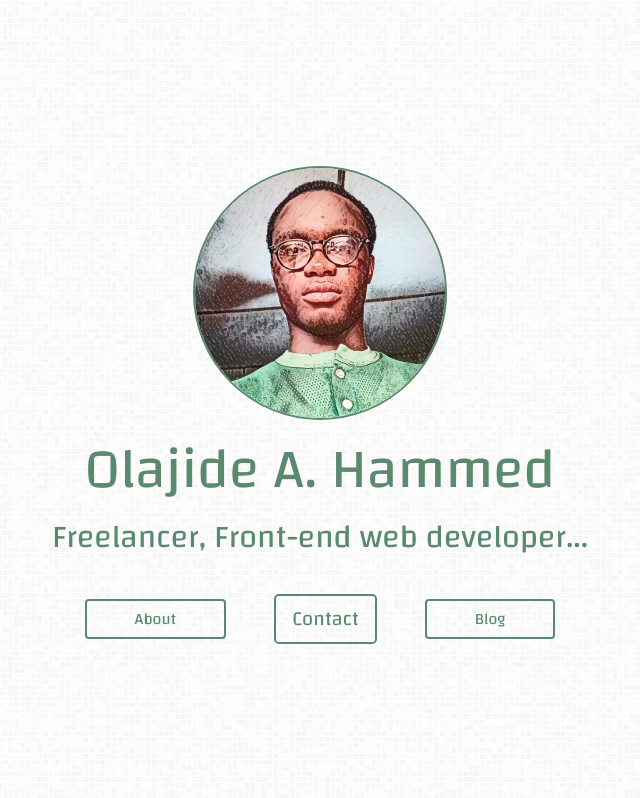
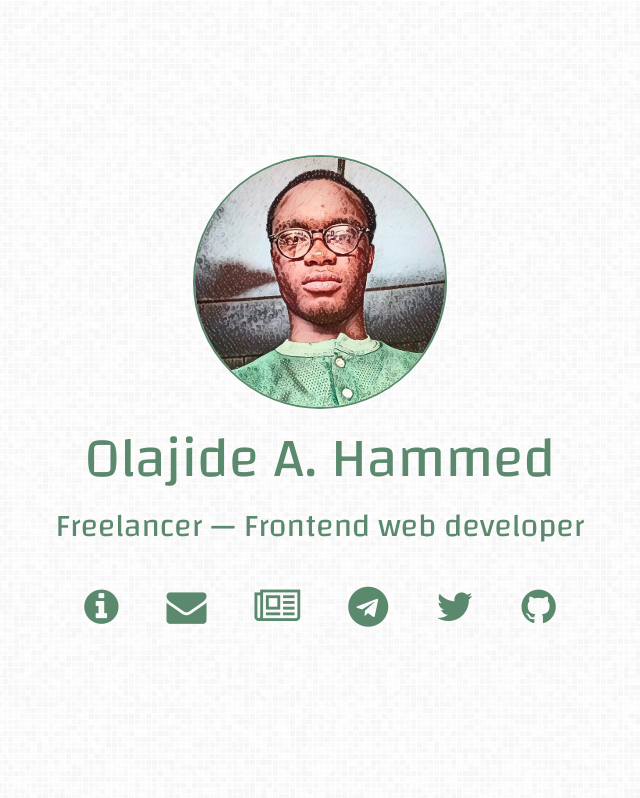
Before and after one commit to OgbeniHMMD/hmmd.xyz, a Nuxt app: page / in a window 1280 px wide. Shown: the top 798 px of the page, without its empty margins (320-960 px from the left). Built offline with nearby package versions, Linux system fonts and the light colour scheme; what vue-disqus would draw is missing.

Commit message:
Relaced links with icons

```diff
--- a/components/TheHeader.vue
+++ b/components/TheHeader.vue
@@ -4,7 +4,7 @@
     class="d-flex justify-content-center align-items-center flex-column min-vh-100 border-primary border-bottom text-center p-2 m-0 my-auto"
     style="background-image: url('/patterns/subtle-grey.png')"
   >
-    <div class="w-100 p-3 text-primary">
+    <div class="w-100 p-2 text-primary">
       <img
         id="photo"
         src="~/assets/img/OgbeniHMMD.jpg"
@@ -12,13 +12,33 @@
         alt="OgbeniHMMD"
       />
       <div class="display-4 my-3" style=" ">Olajide A. Hammed</div>
-      <div class="h2 my-3">Freelancer, Front-end web developer...</div>
+      <div class="h2 mt-3">Freelancer &mdash; Frontend web developer</div>
     </div>
 
-    <div class="h3 p-1 m-0">
-      <a class="btn btn -lg btn-outline-primary px-md-5 mr-3 mr-md-5" href="#about">About</a>
-      <a class="btn btn-lg btn-outline-primary mr-3 mr-md-5" href="#social">Contact</a>
-      <a class="btn btn -lg btn-outline-primary px-md-5" href="/blog">Blog</a>
+    <div class="h1 p-1 m-1">
+      <a href="#about" title="About">
+        <i class="fa fa-info-circle px-4 py-3"></i>
+      </a>
+
+      <a href="#contact" title="Contact">
+        <i class="fa fa-envelope px-4 py-3"></i>
+      </a>
+
+      <a href="/blog" title="Blog">
+        <i class="fa fa-newspaper-o px-4 py-3"></i>
+      </a>
+
+      <a href="//t.me/OgbeniHMMD" title="Telegram">
+        <i class="fa fa-telegram px-4 py-3"></i>
+      </a>
+
+      <a href="//twitter.com/OgbeniHMMD" title="Twitter">
+        <i class="fa fa-twitter px-4 py-3"></i>
+      </a>
+
+      <a href="//github.com/OgbeniHMMD" title="Github">
+        <i class="fa fa-github px-4 py-3"></i>
+      </a>
     </div>
   </div>
 </template>
```
